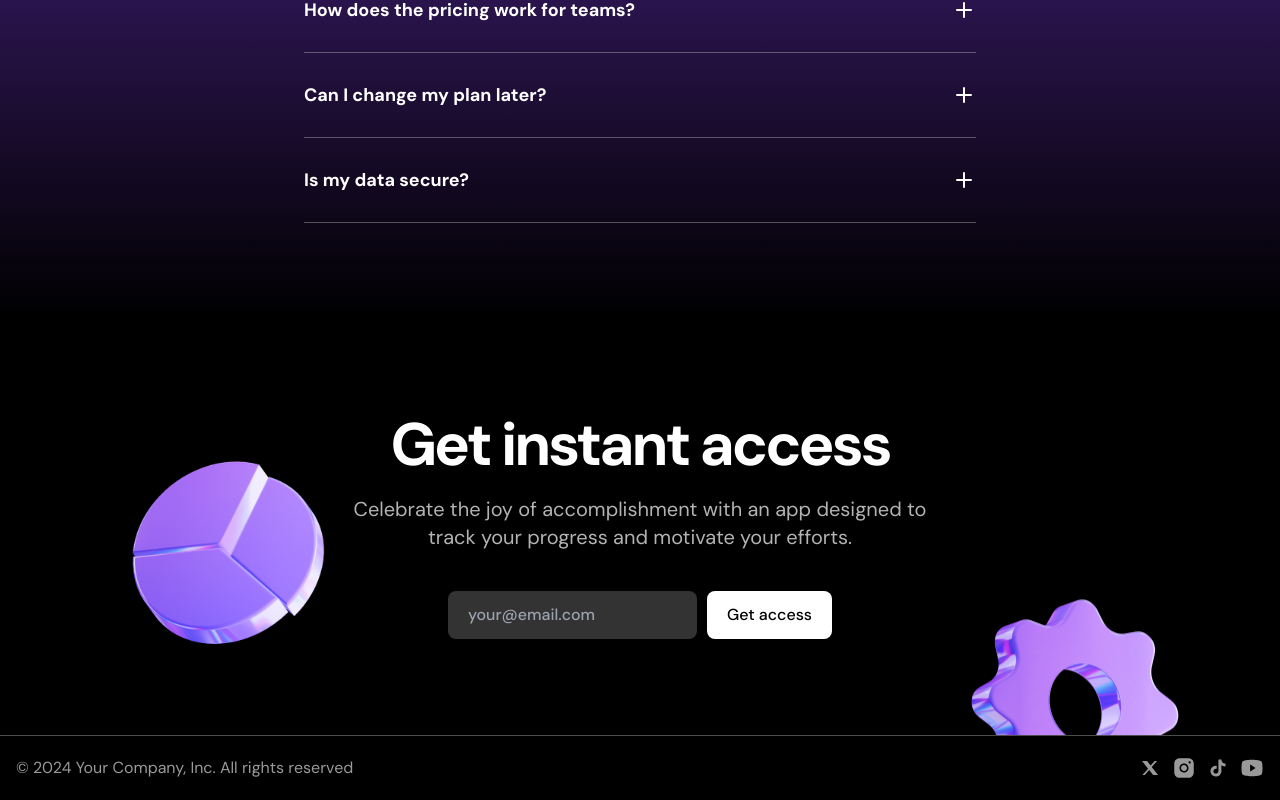
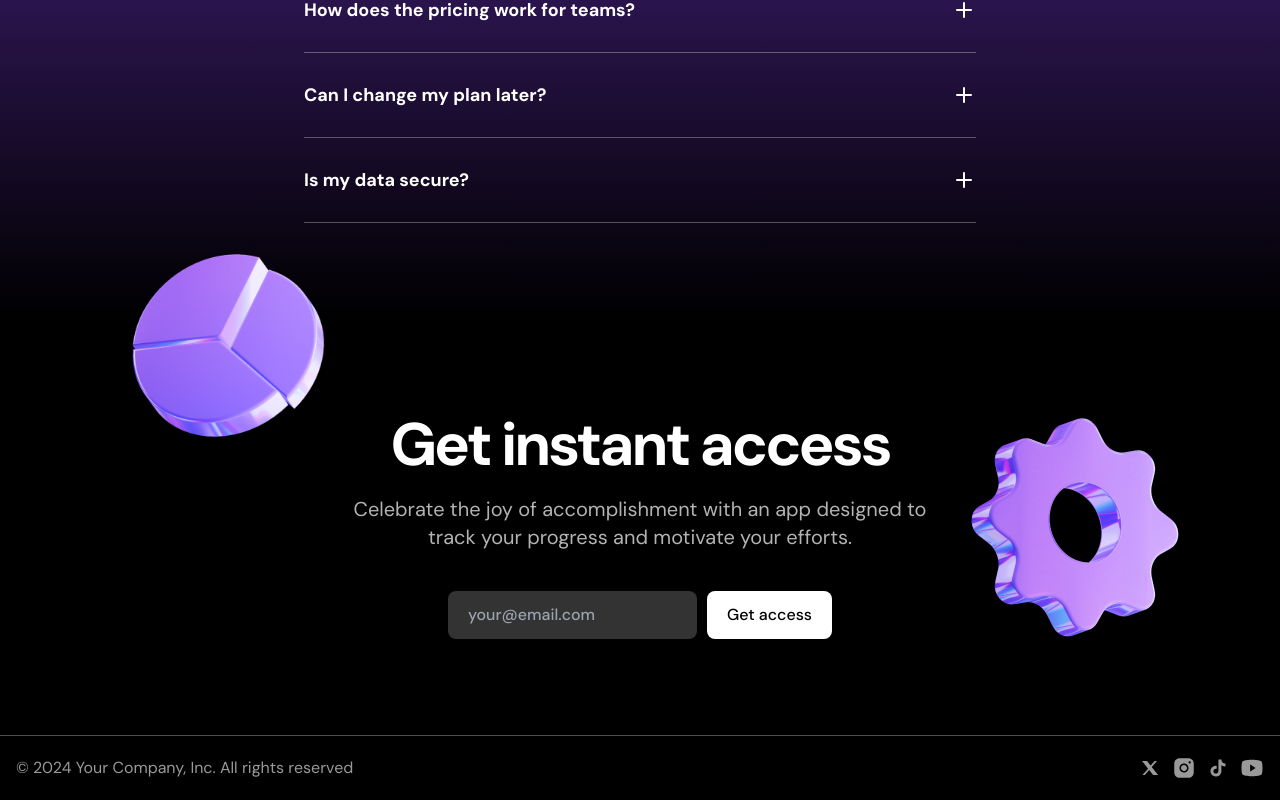
Before and after one commit to Nrupatungan/dark-saas-landing-page, a Next.js app: page / in a window 1280 px wide. Shown: the part 3283-4083 px from the top of the page. Built offline with nearby package versions, Linux system fonts and the light colour scheme.

Commit message:
Changed image positions

```diff
--- a/src/sections/CallToAction.tsx
+++ b/src/sections/CallToAction.tsx
@@ -12,13 +12,13 @@ export const CallToAction = () => {
 
   const {scrollYProgress} = useScroll({
     target: sectionRef,
-    offset: ['start end', 'end start']
+    offset: ['start end', 'end end']
   })
 
-  const translateY = useTransform(scrollYProgress, [0, 1], [200, -200]);
+  const translateY = useTransform(scrollYProgress, [0, 1], [50, -50]);
 
   return (
-    <section className="py-[72px] md:py-24 bg-black text-white overflow-clip" ref={sectionRef}>
+    <section className="py-[72px] md:py-24 bg-black text-white overflow-x-clip" ref={sectionRef}>
       <div className="container max-w-xl md:px-0 relative">
         <motion.div className="absolute -top-[120px] right-[calc(100%+24px)] max-md:hidden" style={{
           translateY
@@ -32,7 +32,7 @@ export const CallToAction = () => {
           />
         </motion.div>
 
-        <motion.div className="absolute top-6 left-[calc(100%+36px)] max-md:hidden" style={{
+        <motion.div className="absolute top-[50px] left-[calc(100%+36px)] max-md:hidden" style={{
           translateY
         }}
         drag
```
